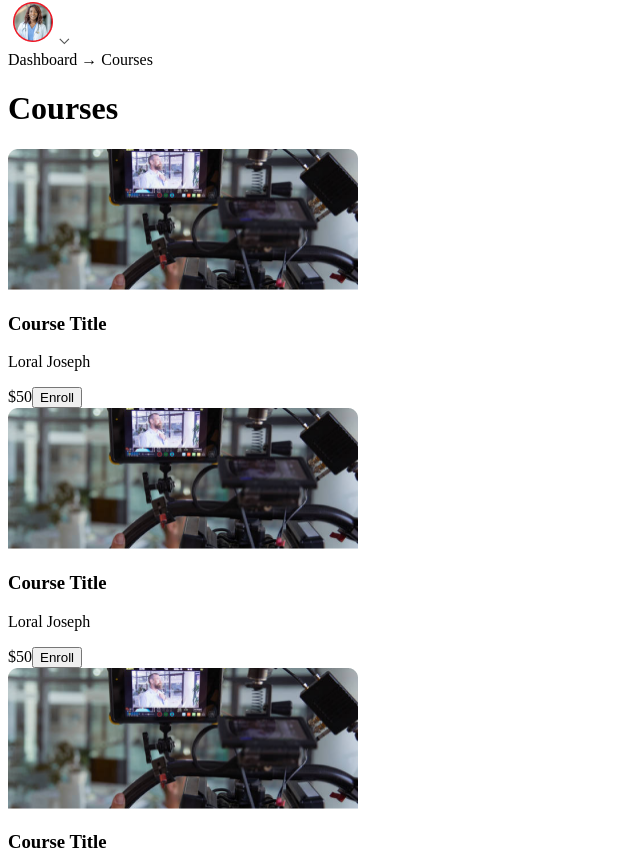
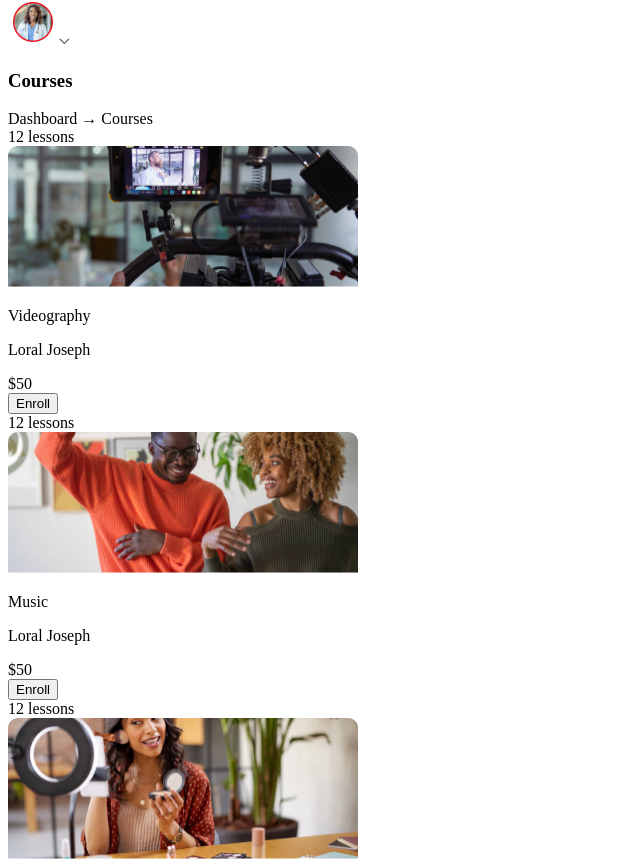
Before and after one commit to Omolara5861/superstar-mentors, a Next.js app: page /mentee-dashboard/courses/Courses in a window 1280 px wide. Shown: the part 774-1635 px from the top of the page, without its empty margins (0-640 px from the left). Built offline with nearby package versions, Linux system fonts and the light colour scheme.

Commit message:
Add courses

```diff
--- a/src/pages/mentee-dashboard/courses/Courses.tsx
+++ b/src/pages/mentee-dashboard/courses/Courses.tsx
@@ -1,47 +1,95 @@
 import Image from 'next/image';
 import Wrapper from '../../../components/mentee-dashboard/wrapper/Wrapper';
 
+const courses = [
+    {
+        id: 1,
+        title: 'Videography',
+        instructor: 'Loral Joseph',
+        price: '$50',
+        lessons: '12 lessons',
+        imagePath: '/dashboard/courses/course1.png'
+    },
+    {
+        id: 2,
+        title: 'Music',
+        instructor: 'Loral Joseph',
+        price: '$50',
+        lessons: '12 lessons',
+        imagePath: '/dashboard/courses/course2.png'
+    },
+    {
+        id: 3,
+        title: 'Make-Up',
+        instructor: 'Loral Joseph',
+        price: '$50',
+        lessons: '12 lessons',
+        imagePath: '/dashboard/courses/course3.png'
+    },
+    {
+        id: 4,
+        title: 'Choerography',
+        instructor: 'Loral Joseph',
+        price: '$50',
+        lessons: '12 lessons',
+        imagePath: '/dashboard/courses/course4.png'
+    },
+    {
+        id: 5,
+        title: 'Skit-Makers',
+        instructor: 'Loral Joseph',
+        price: '$50',
+        lessons: '12 lessons',
+        imagePath: '/dashboard/courses/course5.png'
+    },
+    {
+        id: 6,
+        title: 'Cinematography',
+        instructor: 'Loral Joseph',
+        price: '$50',
+        lessons: '12 lessons',
+        imagePath: '/dashboard/courses/course6.png'
+    },
+];
 
 function CoursesPage() {
     return (
         <>
             {/* Main Content */}
-            <main className="flex-1 p-6">
-                {/* Breadcrumb */}
-                <div className="text-sm text-gray-500 mb-4">
-                    Dashboard → <span className="text-gray-800 font-medium">Courses</span>
+            <main className="flex-1">
+                {/* Header */}
+                <h3 className="text-2xl font-bold text-[#555555]">Courses</h3>
+                <div className=" text-[#555555] mb-8">
+                    Dashboard → Courses
                 </div>
 
-                {/* Header */}
-                <h1 className="text-2xl font-bold mb-6">Courses</h1>
-
                 {/* Courses Grid */}
-                <div className="grid grid-cols-1 sm:grid-cols-2 lg:grid-cols-3 gap-6">
-                    {Array(6)
-                        .fill(0)
-                        .map((_, index) => (
-                            <div
-                                key={index}
-                                className="border border-gray-200 rounded-lg bg-white shadow-sm"
-                            >
-                                <Image src='/dashboard/courses/course1.png' alt="Course"
-                                    className="w-full h-40 object-cover rounded-t-lg" width={350} height={141} />
-                                <div className="p-4">
-                                    <h3 className="text-lg font-semibold">Course Title</h3>
-                                    <p className="text-gray-500 text-sm">Loral Joseph</p>
-                                    <div className="flex items-center justify-between mt-4">
-                                        <span className="text-green-600 font-medium">$50</span>
-                                        <button className="px-4 py-2 text-sm text-green-600 border border-green-600 rounded hover:bg-green-50">
-                                            Enroll
-                                        </button>
+                <div className="grid grid-cols-1 sm:grid-cols-2 lg:grid-cols-3 gap-6 bg-white border-[#d4d1d1] px-3 py-6 rounded-[10px] border-[0.3px]">
+                    {courses.map((course) => (
+                        <div
+                            key={course.id}
+                            className="border border-[#F5F5F5] shadow-[0px_2px_4px_0px_#0000000D] rounded-[10px] bg-white relative"
+                        >
+                            <div className="badge bg-[#FFC145] w-[85px] text-center text-sm rounded-sm absolute right-1 top-1">{course.lessons}</div>
+                            <Image src={course.imagePath} alt="Course"
+                                className="w-full h-40 object-cover rounded-t-lg" width={350} height={141} />
+                            <div className="p-3">
+                                <div className="flex items-center justify-between mb-5 font-medium">
+                                    <div>
+                                        <p className="text-text">{course.title}</p>
+                                        <p className="text-subtext text-sm">{course.instructor}</p>
                                     </div>
+                                    <span className="text-primary border border-[#FFC145] py-1 px-2 rounded-[5px]">{course.price}</span>
                                 </div>
+                                <button className="px-4 py-2 text-sm text-primary border border-primary rounded hover:bg-green-50 w-full">
+                                    Enroll
+                                </button>
                             </div>
-                        ))}
+                        </div>
+                    ))}
                 </div>
             </main>
         </>
-
     );
 }
 export default Wrapper(CoursesPage);
```
